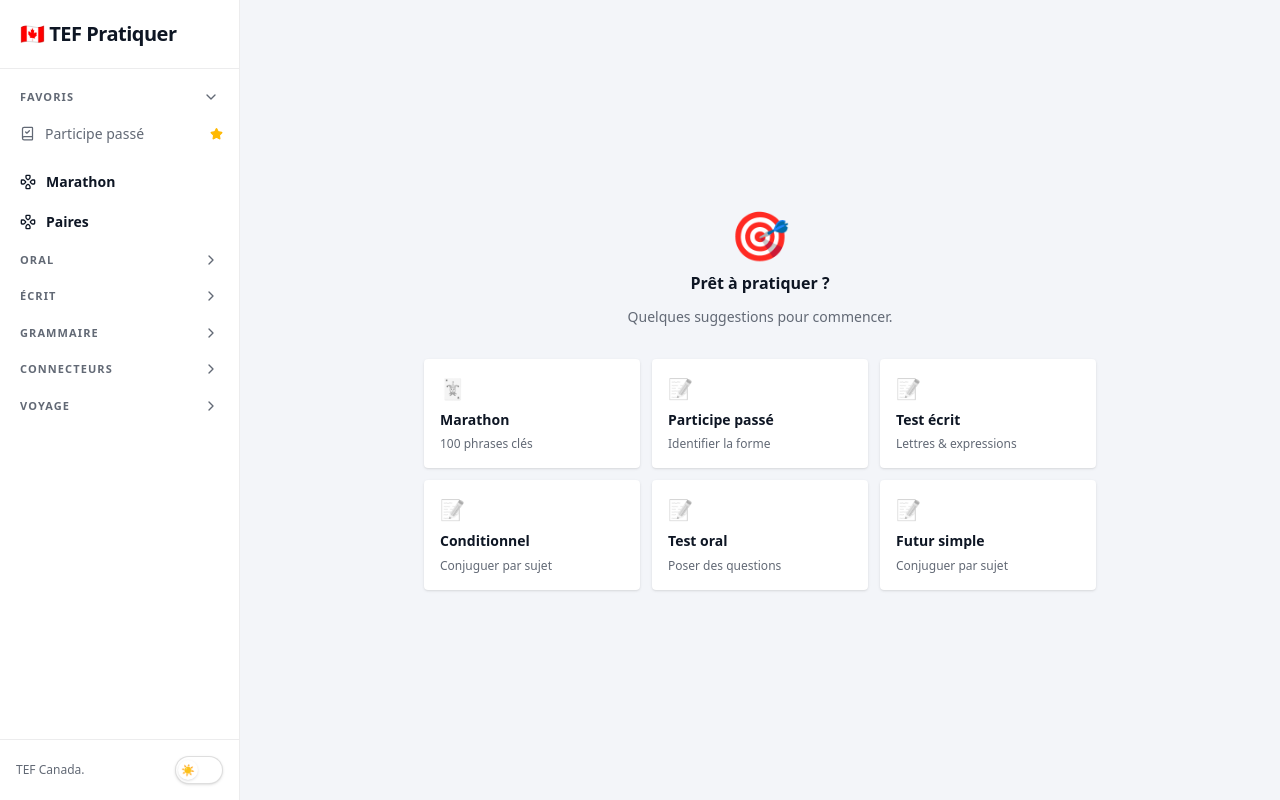
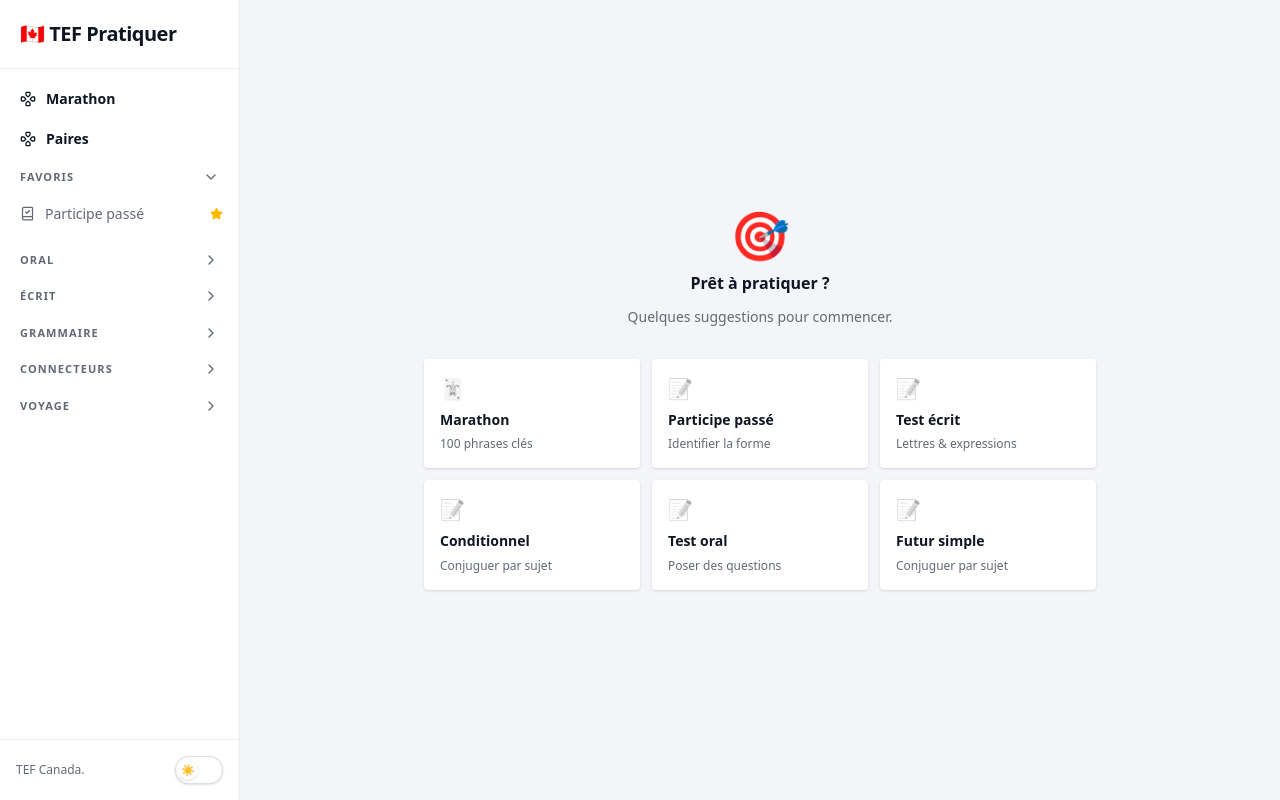
Before and after one commit to diegovelasquezweb/FrenchTest, a React (Vite) app: page / in a window 1280 px wide. Built offline with nearby package versions, Linux system fonts and the light colour scheme.

Commit message:
update test

```diff
--- a/src/App.tsx
+++ b/src/App.tsx
@@ -378,7 +378,7 @@ export default function App() {
     "Marathon":          { mode: "patterns",     onClick: handleStartMarathon,     icon: GamepadDirectional },
     "Paires":            { mode: "vocabulaire",  onClick: handleStartVocabulaire,  icon: GamepadDirectional },
     "Interaction":       { mode: "patterns",     onClick: () => handleSelectPatternsCategory("oral-interaction"),   icon: BookCheck },
-    "Monologue":         { mode: "patterns",     onClick: () => handleSelectPatternsCategory("oral-monologue"),     icon: BookCheck },
+    "Persuasion":         { mode: "patterns",     onClick: () => handleSelectPatternsCategory("oral-monologue"),     icon: BookCheck },
     "Faits divers":      { mode: "patterns",     onClick: () => handleSelectPatternsCategory("ecrit-faits-divers"), icon: BookCheck },
     "Argumentatif":      { mode: "patterns",     onClick: () => handleSelectPatternsCategory("ecrit-argumentatif"), icon: BookCheck },
     "Connecteurs":       { mode: "patterns",     onClick: () => handleSelectPatternsCategory("connecteurs"),        icon: BookCheck },
@@ -421,12 +421,6 @@ export default function App() {
         <nav className="flex-1 overflow-y-auto py-3 px-2 flex flex-col gap-1" aria-label="Navigation">
           {([
             {
-              id: "favoris",
-              label: "Favoris",
-              items: [] as { label: string; mode: Exclude<AppMode, "home">; onClick: () => void }[],
-              special: "favoris" as const,
-            },
-            {
               id: "marathon",
               label: "Marathon",
               items: [] as { label: string; mode: Exclude<AppMode, "home">; onClick: () => void }[],
@@ -441,11 +435,17 @@ export default function App() {
               action: { mode: "vocabulaire" as const, onClick: handleStartVocabulaire, icon: GamepadDirectional as LucideIcon },
             },
             {
+              id: "favoris",
+              label: "Favoris",
+              items: [] as { label: string; mode: Exclude<AppMode, "home">; onClick: () => void }[],
+              special: "favoris" as const,
+            },
+            {
               id: "oral",
               label: "Oral",
               items: [
                 { label: "Interaction", mode: "patterns" as const, onClick: () => handleSelectPatternsCategory("oral-interaction") },
-                { label: "Monologue",   mode: "patterns" as const, onClick: () => handleSelectPatternsCategory("oral-monologue") },
+                { label: "Persuasion",   mode: "patterns" as const, onClick: () => handleSelectPatternsCategory("oral-monologue") },
                 { label: "Test oral",   mode: "oral"     as const, onClick: handleStartOral },
               ],
             },
@@ -500,19 +500,21 @@ export default function App() {
             // Single-action groups (Marathon, Paires) render as a direct button, not a collapsible group
             if ("special" in group && group.special === "single") {
               const isActive = appMode === group.action.mode && (group.id === "marathon" ? patternsCategory === "all" : true);
-              const isFav = favorites.includes(group.label);
+              // Marathon & Paires are already pinned at top of sidebar — no need to favorite them.
+              // const isFav = favorites.includes(group.label);
               return (
                 <div key={group.id} className="group/item relative">
                   <button
                     type="button"
                     onClick={group.action.onClick}
-                    className={`w-full flex items-center gap-2.5 px-3 py-2 pr-8 rounded text-left text-sm font-semibold transition-colors duration-150 ${
+                    className={`w-full flex items-center gap-2.5 px-3 py-2 rounded text-left text-sm font-semibold transition-colors duration-150 ${
                       isActive ? "bg-(--color-brand)/10 text-(--color-brand)" : "text-(--color-ink) hover:bg-(--color-ink)/6"
                     }`}
                   >
                     <group.action.icon size={16} className="shrink-0" />
                     {group.label}
                   </button>
+                  {/* Favorite star disabled — uncomment to re-enable
                   <button
                     type="button"
                     onClick={(e) => toggleFavorite(group.label, e)}
@@ -521,6 +523,7 @@ export default function App() {
                   >
                     <Star size={13} fill={isFav ? "currentColor" : "none"} />
                   </button>
+                  */}
                 </div>
               );
             }
@@ -574,7 +577,7 @@ export default function App() {
                       const isActive = appMode === mode && (
                         mode !== "patterns" || patternsCategory === (
                           label === "Interaction" ? "oral-interaction" :
-                          label === "Monologue"   ? "oral-monologue"   :
+                          label === "Persuasion"   ? "oral-monologue"   :
                           label === "Faits divers" ? "ecrit-faits-divers" :
                           label === "Argumentatif" ? "ecrit-argumentatif" :
                           label === "Connecteurs" ? "connecteurs" : null
@@ -698,6 +701,29 @@ export default function App() {
                   <p className="text-sm text-(--color-muted)">Choisissez un exercice ci-dessous.</p>
                 </div>
 
+                {/* Marathon & Paires — direct buttons, no accordion. Already pinned, not favoritable. */}
+                <div className="w-full rounded overflow-hidden border border-(--color-ink)/10 bg-(--color-surface) shadow-sm">
+                  {[
+                    { label: "Marathon", Icon: GamepadDirectional, onClick: handleStartMarathon },
+                    { label: "Paires",   Icon: GamepadDirectional, onClick: handleStartVocabulaire },
+                  ].map(({ label, Icon, onClick }, i) => {
+                    // const isFav = favorites.includes(label); // favorite disabled for Marathon/Paires
+                    return (
+                      <div key={label} className={`relative ${i > 0 ? "border-t border-(--color-ink)/8" : ""}`}>
+                        <button type="button" onClick={onClick} className="flex w-full items-center gap-3 px-4 py-3 text-left text-sm font-semibold text-(--color-ink) transition-colors hover:bg-(--color-brand)/8 hover:text-(--color-brand) active:bg-(--color-brand)/15">
+                          <Icon size={16} className="shrink-0" />
+                          {label}
+                        </button>
+                        {/* Favorite star disabled — uncomment to re-enable
+                        <button type="button" onClick={(e) => toggleFavorite(label, e)} aria-label={isFav ? `Retirer ${label} des favoris` : `Ajouter ${label} aux favoris`} className={`absolute right-3 top-1/2 -translate-y-1/2 p-1 transition-opacity ${isFav ? "text-amber-400" : "text-(--color-muted)"}`}>
+                          <Star size={14} fill={isFav ? "currentColor" : "none"} />
+                        </button>
+                        */}
+                      </div>
+                    );
+                  })}
+                </div>
+
                 {/* Favoris mobile */}
                 {favorites.length > 0 && (
                   <div className="w-full">
@@ -711,8 +737,9 @@ export default function App() {
                             <button
                               type="button"
                               onClick={item.onClick}
-                              className="flex w-full items-center px-4 py-3 pr-12 text-left text-sm font-medium text-(--color-ink) transition-colors hover:bg-(--color-brand)/8 hover:text-(--color-brand) active:bg-(--color-brand)/15"
+                              className="flex w-full items-center gap-2.5 px-4 py-3 pr-12 text-left text-sm font-medium text-(--color-ink) transition-colors hover:bg-(--color-brand)/8 hover:text-(--color-brand) active:bg-(--color-brand)/15"
                             >
+                              <item.icon size={15} className="shrink-0" />
                               {label}
                             </button>
                             <button
@@ -730,27 +757,6 @@ export default function App() {
                   </div>
                 )}
 
-                {/* Marathon & Paires — direct buttons, no accordion */}
-                <div className="w-full rounded overflow-hidden border border-(--color-ink)/10 bg-(--color-surface) shadow-sm">
-                  {[
-                    { label: "Marathon", icon: "🎯", onClick: handleStartMarathon },
-                    { label: "Paires",   icon: "🎯", onClick: handleStartVocabulaire },
-                  ].map(({ label, icon, onClick }, i) => {
-                    const isFav = favorites.includes(label);
-                    return (
-                      <div key={label} className={`relative ${i > 0 ? "border-t border-(--color-ink)/8" : ""}`}>
-                        <button type="button" onClick={onClick} className="flex w-full items-center gap-3 px-4 py-3 pr-12 text-left text-sm font-semibold text-(--color-ink) transition-colors hover:bg-(--color-brand)/8 hover:text-(--color-brand) active:bg-(--color-brand)/15">
-                          <span className="text-base">{icon}</span>
-                          {label}
-                        </button>
-                        <button type="button" onClick={(e) => toggleFavorite(label, e)} aria-label={isFav ? `Retirer ${label} des favoris` : `Ajouter ${label} aux favoris`} className={`absolute right-3 top-1/2 -translate-y-1/2 p-1 transition-opacity ${isFav ? "text-amber-400" : "text-(--color-muted)"}`}>
-                          <Star size={14} fill={isFav ? "currentColor" : "none"} />
-                        </button>
-                      </div>
-                    );
-                  })}
-                </div>
-
                 <Accordion.Root type="multiple" className="w-full rounded overflow-hidden border border-(--color-ink)/10 bg-(--color-surface) shadow-sm">
                   {([
                     {
@@ -758,7 +764,7 @@ export default function App() {
                       label: "Oral",
                       items: [
                         { label: "Interaction", onClick: () => handleSelectPatternsCategory("oral-interaction") },
-                        { label: "Monologue",   onClick: () => handleSelectPatternsCategory("oral-monologue") },
+                        { label: "Persuasion",   onClick: () => handleSelectPatternsCategory("oral-monologue") },
                         { label: "Test oral",   onClick: handleStartOral },
                       ],
                     },
```
